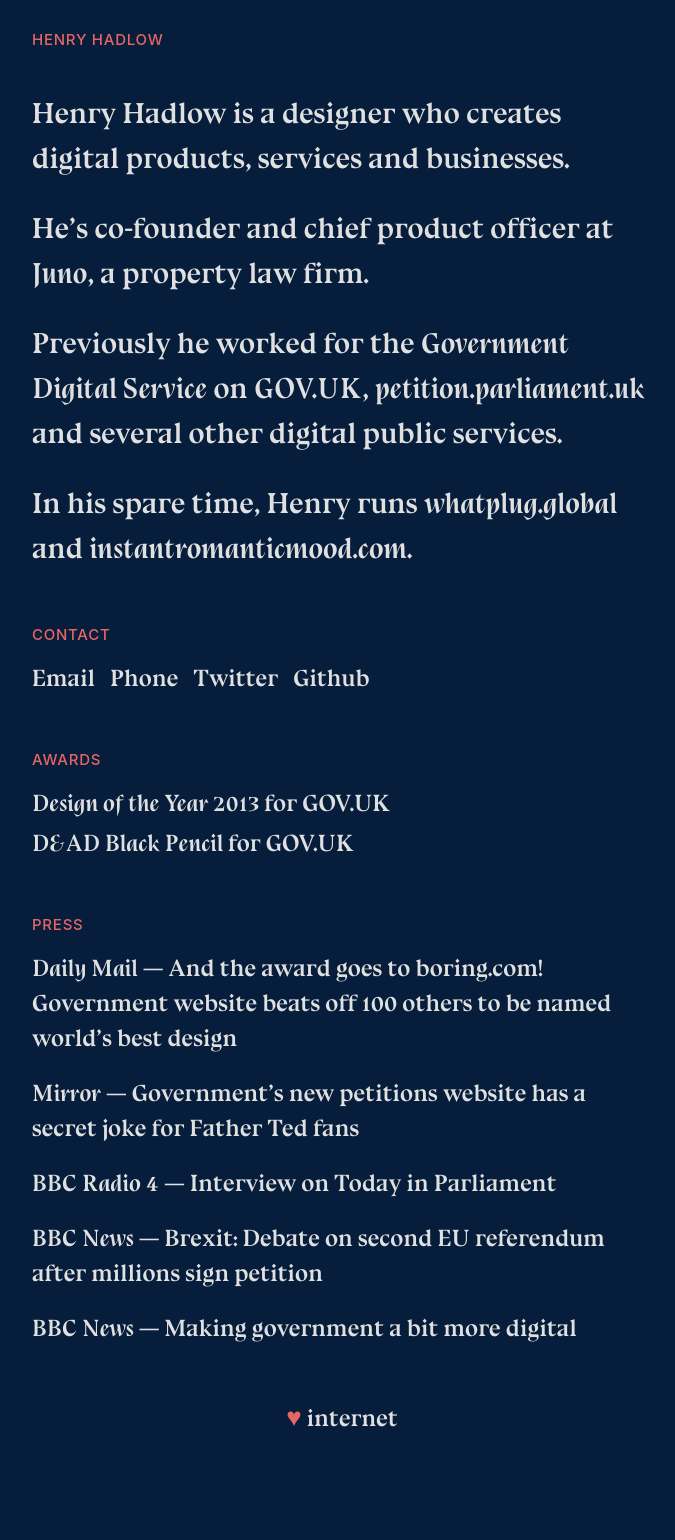
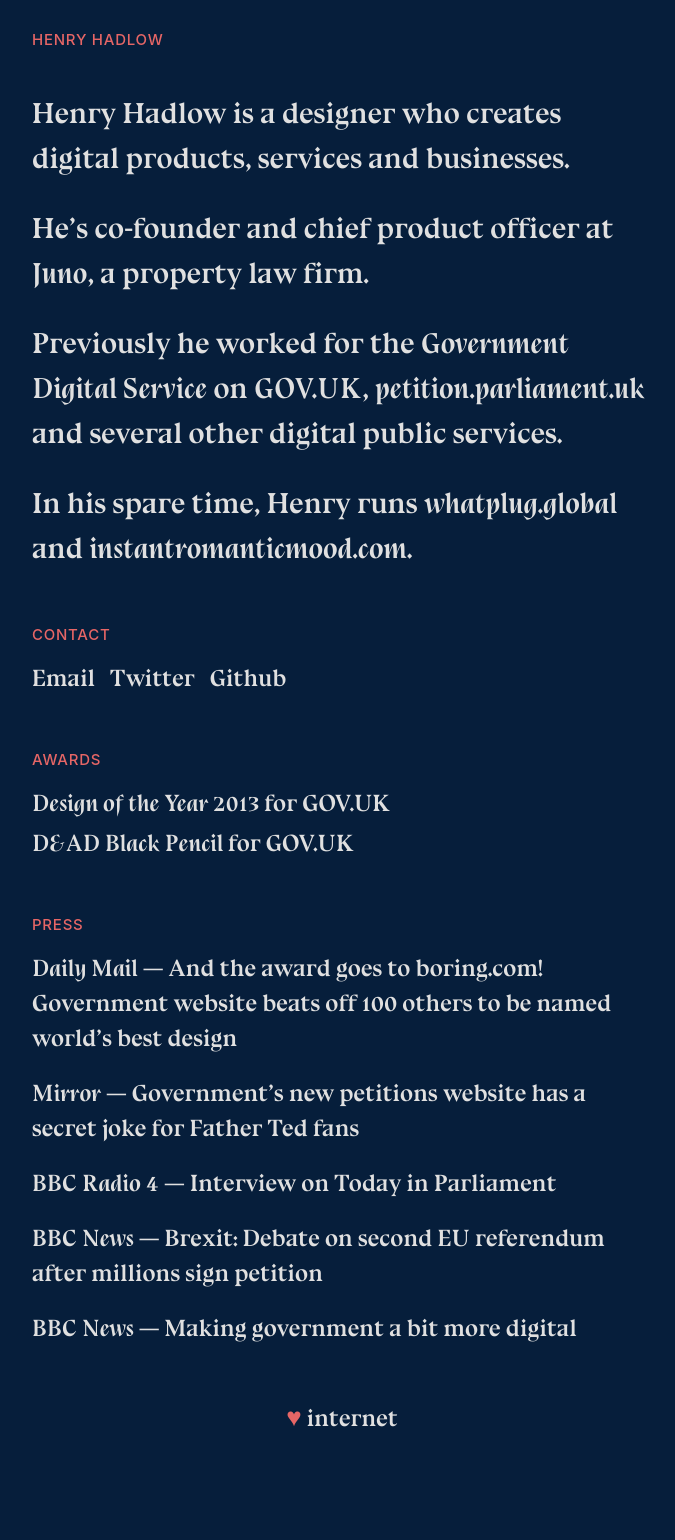
Before and after one commit to henryhadlow/henryhadlow.github.io, a Jekyll site: the page built from index.html, in a window 1280 px wide. Shown: the whole page, without its empty margins (288-963 px from the left). Built offline with Jekyll 4.4.1, drawn with Linux system fonts in a browser that asks for light colours.

Commit message:
Remove phone number

```diff
--- a/index.html
+++ b/index.html
@@ -27,7 +27,6 @@
 
   <ul>
     <li><a href="mailto:hello@manofscience.co.uk">Email</a></li>
-    <li><a href="tel:+447883014695">Phone</a></li>
     <li><a href="https://www.twitter.com/henryhadlow">Twitter</a></li>
     <li><a href="https://www.github.com/henryhadlow">Github</a></li>
   </ul>
```
